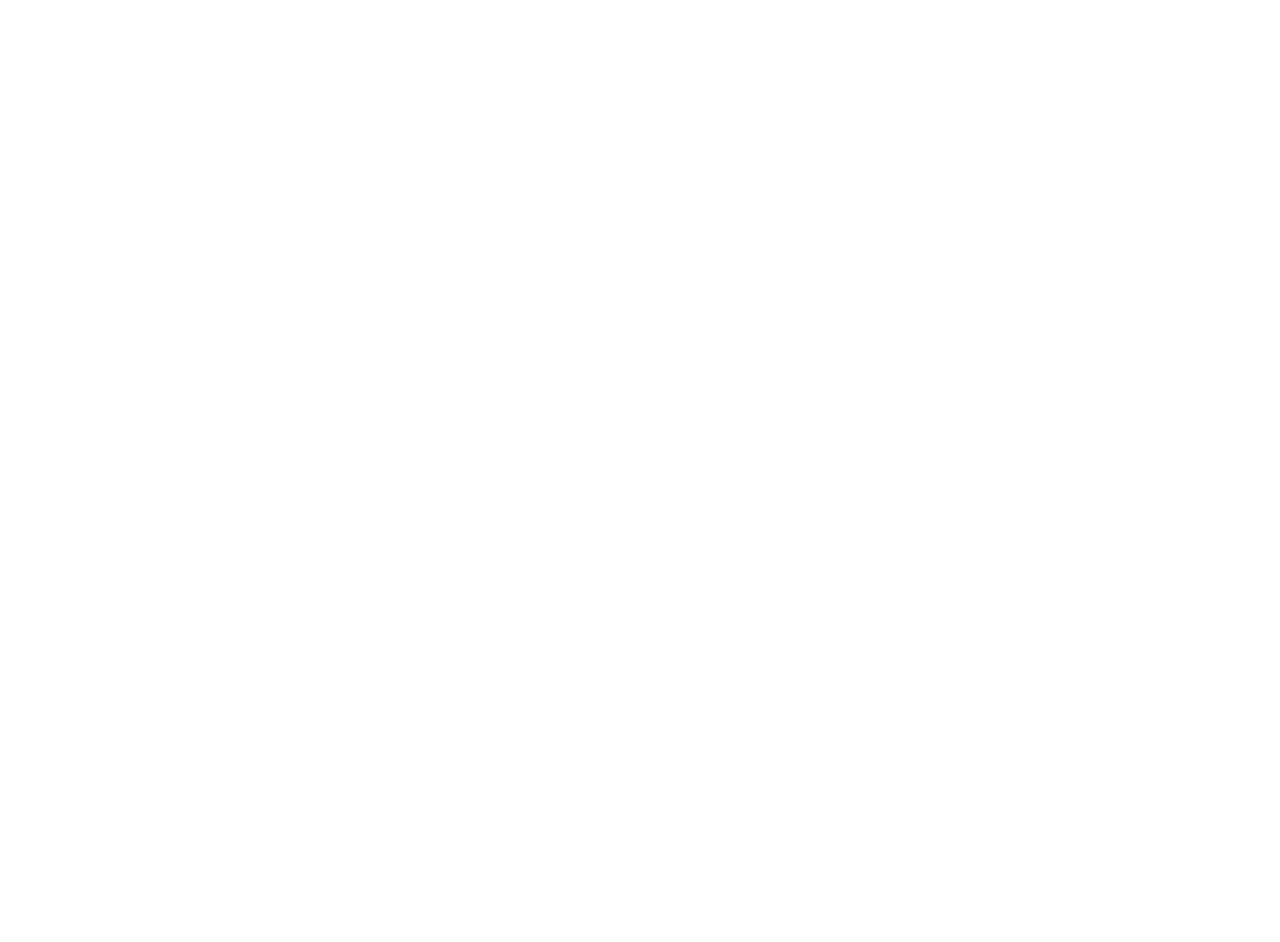
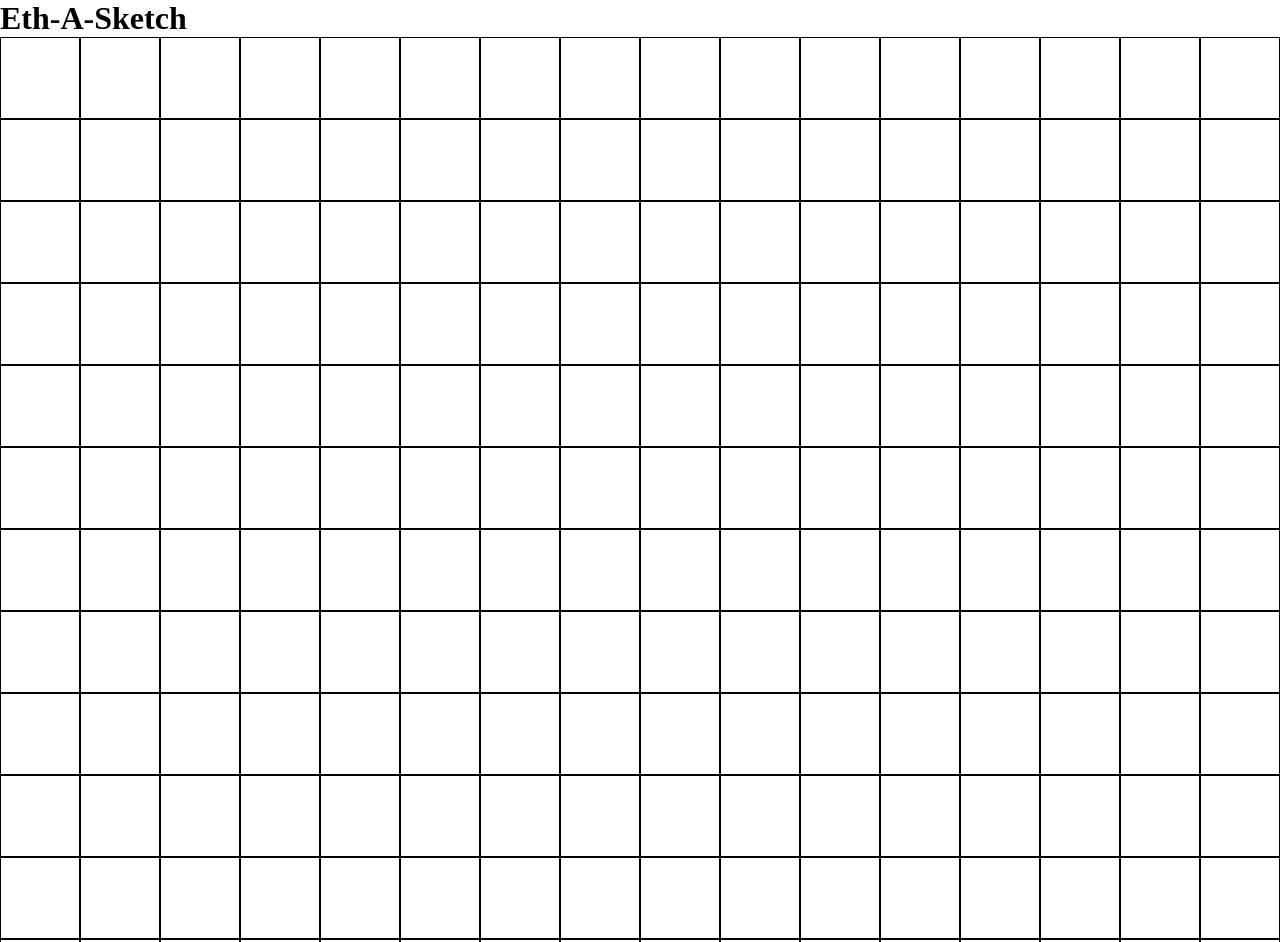
Before and after one commit to AWESOME04/Etch-A-Sketch, a plain HTML site: page index.html in a window 1280 px wide. Shown: the top 942 px of the page. Before the commit the page ends 800 px from the top, so only its background shows below. Drawn offline with Linux system fonts and the light colour scheme.

Commit message:
feat: add 16 x 16 grid

```diff
--- a/index.html
+++ b/index.html
@@ -8,6 +8,18 @@
 </head>
 
 <body>
+    <header>
+        <h1>Eth-A-Sketch</h1>
+    </header>
 
+    <main>
+        <div id="container"></div>
+    </main>
+
+    <footer>
+        <p>Created by Evans Acheampong | <a href="hhttps://github.com/AWESOME04/Etch-A-Sketch" target="_blank">View on Github</a></p>
+    </footer>
+
+    <script src="script.js"></script>
 </body>
 </html>
--- a/script.js
+++ b/script.js
@@ -0,0 +1,7 @@
+const mainDiv = document.getElementById('container');
+
+for(i = 0; i < 256; i++){
+    mainDiv.appendChild(document.createElement('div'))
+}
+
+console.log(mainDiv);
--- a/style.css
+++ b/style.css
@@ -0,0 +1,17 @@
+* {
+    margin: 0;
+    padding: 0;
+    box-sizing: border-box;
+}
+
+#container {
+    display: flex;
+    flex-wrap: wrap;
+
+}
+
+#container div{
+    width: calc(100%/ 16);
+    padding-top: calc(100%/ 16);
+    border: 1px solid #000;
+}
```
